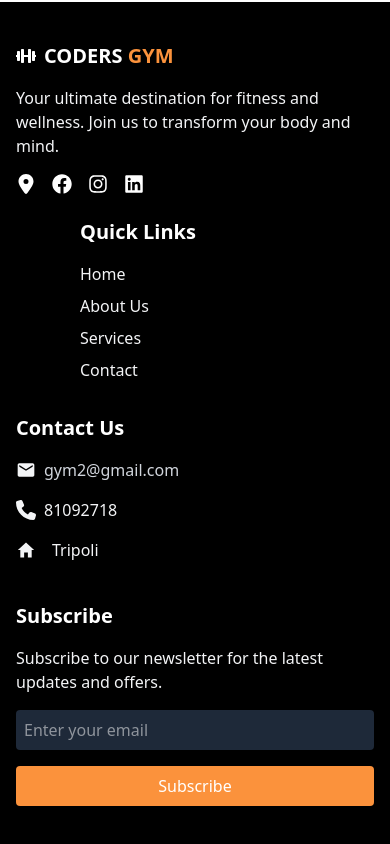
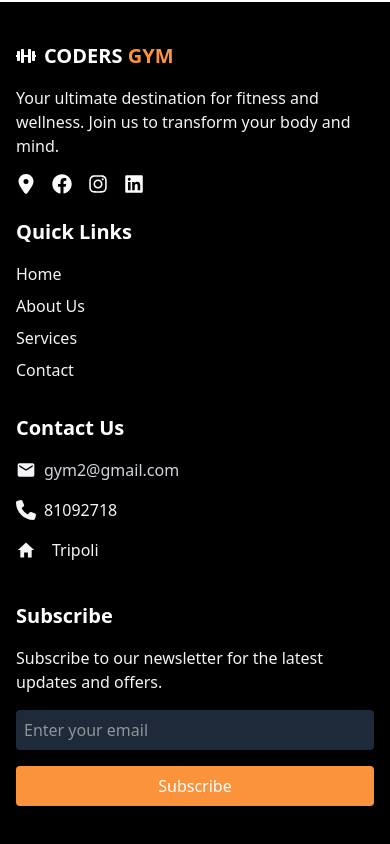
Before and after one commit to Mohamadmasri123/gym, a React (Vite) app: page / in a window 390 px wide. Shown: the part 7268-8112 px from the top of the page. Built offline with nearby package versions, Linux system fonts and the light colour scheme; a web font is replaced by a local one.

Commit message:
small retouch in footer

```diff
--- a/src/components/Footer.jsx
+++ b/src/components/Footer.jsx
@@ -30,7 +30,7 @@ const Footer = () => {
           <FaLinkedin size={20} />
         </div>
       </div>
-      <div className="pl-16">
+      <div className="lg:pl-16">
         <h2 className="text-xl font-bold text-white mb-4">Quick Links</h2>
         <ul className="text-gray-100">
           <li className="mb-2 hover:text-secondary cursor-pointer">Home</li>
```
